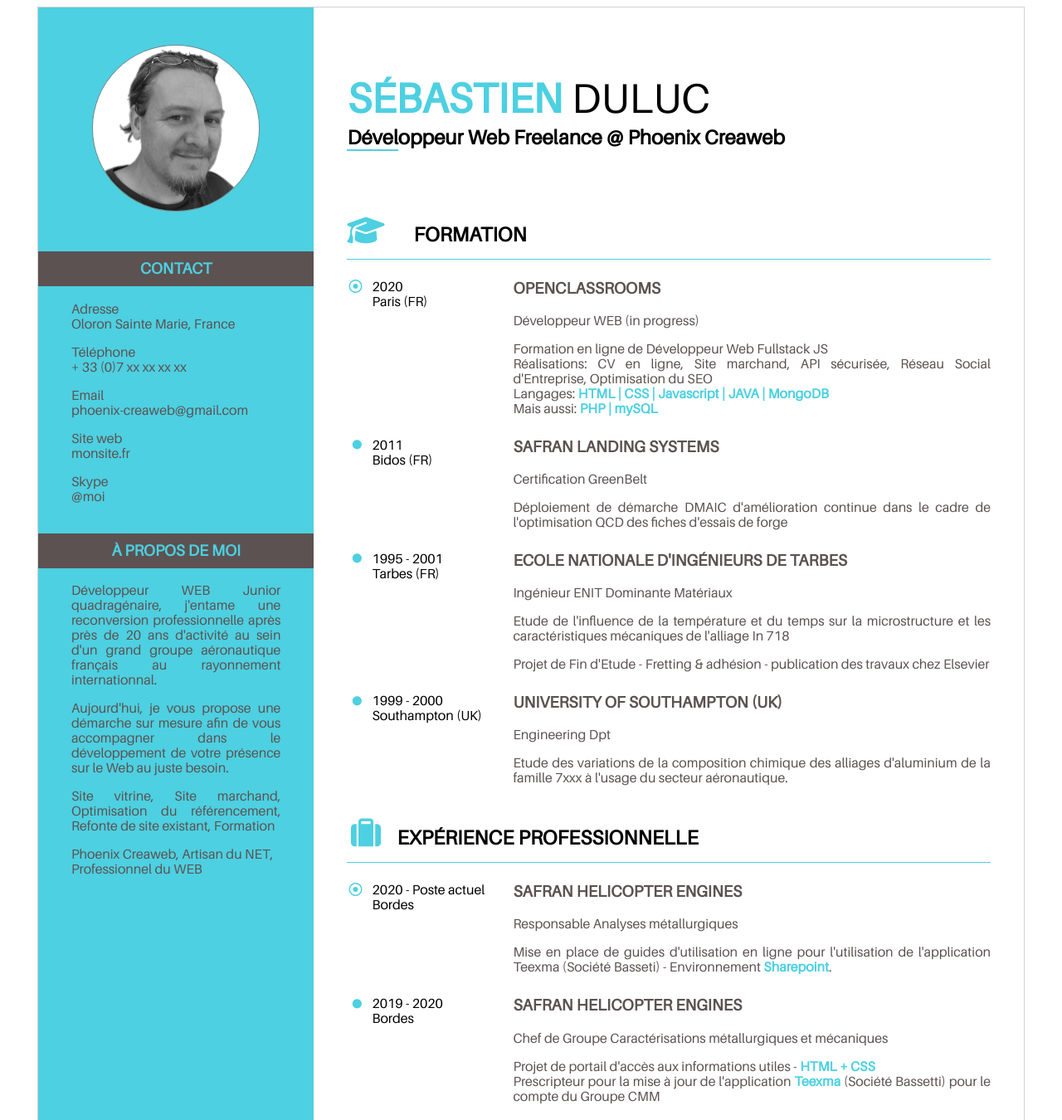
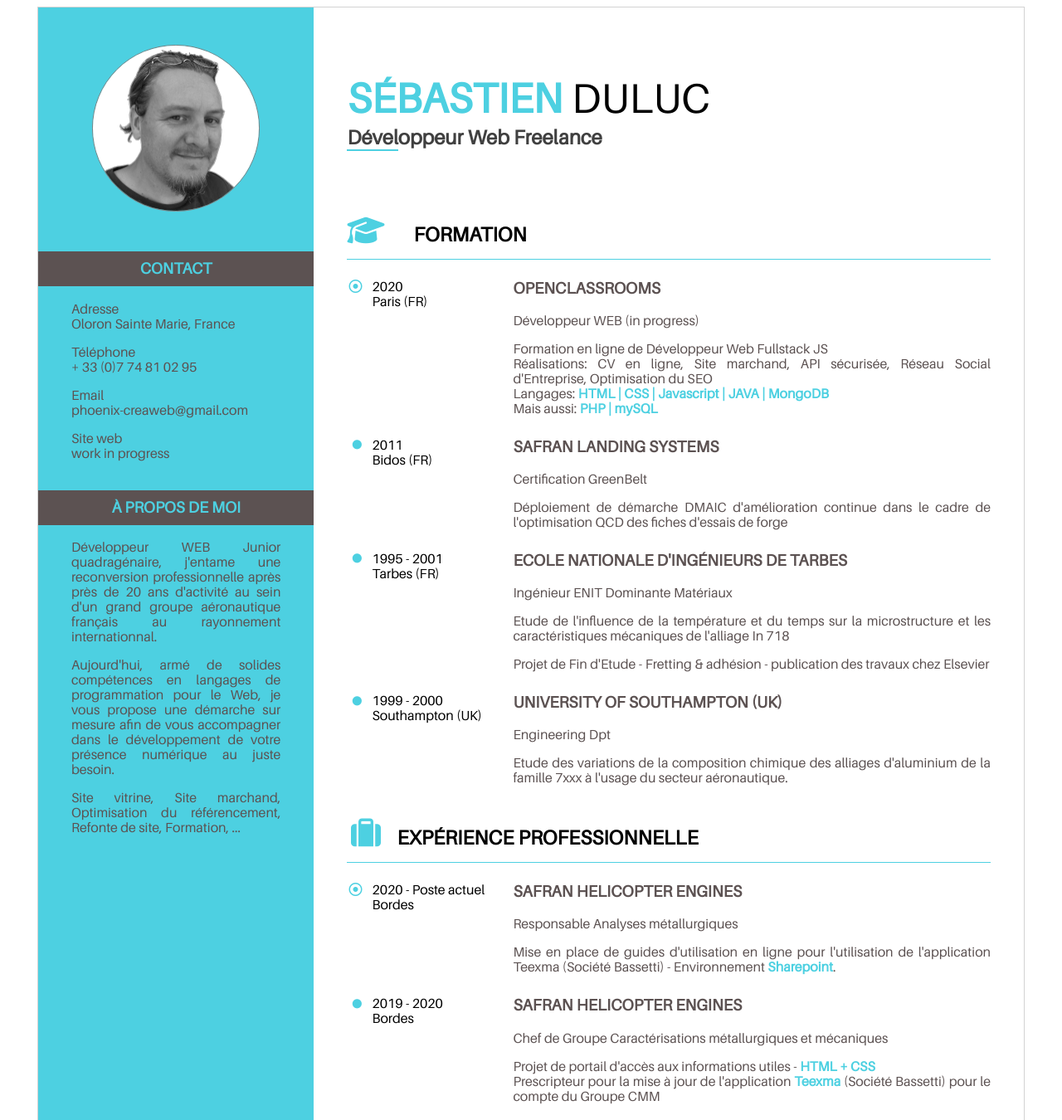
Before and after one commit to phoenix-creaweb/phoenix-creaweb.github.io, a plain HTML site: page cv/about_me.html in a window 1280 px wide. Shown: the top 1350 px of the page at 83% size. Drawn offline with Linux system fonts and the light colour scheme; files whose address does not match are found by name.

Commit message:
Update 5
qq changements dans le texte

```diff
--- a/cv/about_me.html
+++ b/cv/about_me.html
@@ -15,18 +15,16 @@
 		<div class="contact">
 			<h3>contact</h3>
 			<p>Adresse<br>Oloron Sainte Marie, France</p>
-			<p>Téléphone<br>+ 33 (0)7 xx xx xx xx</p>
+			<p>Téléphone<br>+ 33 (0)7 74 81 02 95</p>
 			<p>Email<br>phoenix-creaweb@gmail.com</p>
-			<p>Site web<br>monsite.fr</p>
-			<p>Skype<br>@moi</p>
+			<p>Site web<br>work in progress</p>
 		</div>
 
 		<div class="about">
 		<h3>à propos de moi</h3>
 			<p>Développeur WEB Junior quadragénaire, j'entame une reconversion professionnelle après près de 20 ans d'activité au sein d'un grand groupe aéronautique français au rayonnement internationnal.</p>
-			<p>Aujourd'hui, je vous propose une démarche sur mesure afin de vous accompagner dans le développement de votre présence sur le Web au juste besoin.</p>
-			<p>Site vitrine, Site marchand, Optimisation du référencement, Refonte de site existant, Formation</p>
-			<p>Phoenix Creaweb, Artisan du NET,<br>Professionnel du WEB</p>
+			<p>Aujourd'hui, armé de solides compétences en langages de programmation pour le Web, je vous propose une démarche sur mesure afin de vous accompagner dans le développement de votre présence numérique au juste besoin.</p>
+			<p>Site vitrine, Site marchand, Optimisation du référencement, Refonte de site, Formation, ...</p>
 		</div>
 
 		<div class="loisirs">
@@ -38,7 +36,7 @@
 	<section>
 		<div id="moi">
 			<h2><strong>Sébastien</strong> DULUC</h2>
-			<h1><span class="h1_style">Dével</span>oppeur Web Freelance @ Phoenix Creaweb</h1>
+			<h1><span class="h1_style">Dével</span>oppeur Web Freelance</h1>
 		</div>
 
 		<div class="block_section">
@@ -96,7 +94,7 @@
 						<div>
 							<p>Safran Helicopter Engines</p>
 							<p>Responsable Analyses métallurgiques</p>
-							<p>Mise en place de guides d'utilisation en ligne pour l'utilisation de l'application Teexma (Société Basseti) - Environnement <strong>Sharepoint</strong>.</p>
+							<p>Mise en place de guides d'utilisation en ligne pour l'utilisation de l'application Teexma (Société Bassetti) - Environnement <strong>Sharepoint</strong>.</p>
 						</div>
 					</li>
 
--- a/cv/style.css
+++ b/cv/style.css
@@ -38,6 +38,7 @@ h1
 {
 	margin-top: 0;
 	margin-bottom: 80px;
+	color: #404040;
 }
 
 h2
@@ -150,6 +151,7 @@ aside p
 	border: #5c5252 2px solid;
 	padding: 9px 5px;
 	border-radius: 50%;
+	flex: 1;
 }
 
 /* Modifications de section */
@@ -213,3 +215,10 @@ section h3
 	display: flex;
 	justify-content: space-around;
 }
+
+.recommandation p:first-child
+{
+	text-transform: uppercase;
+	margin-top: 0px;
+	font-weight: bold;
+}
```
